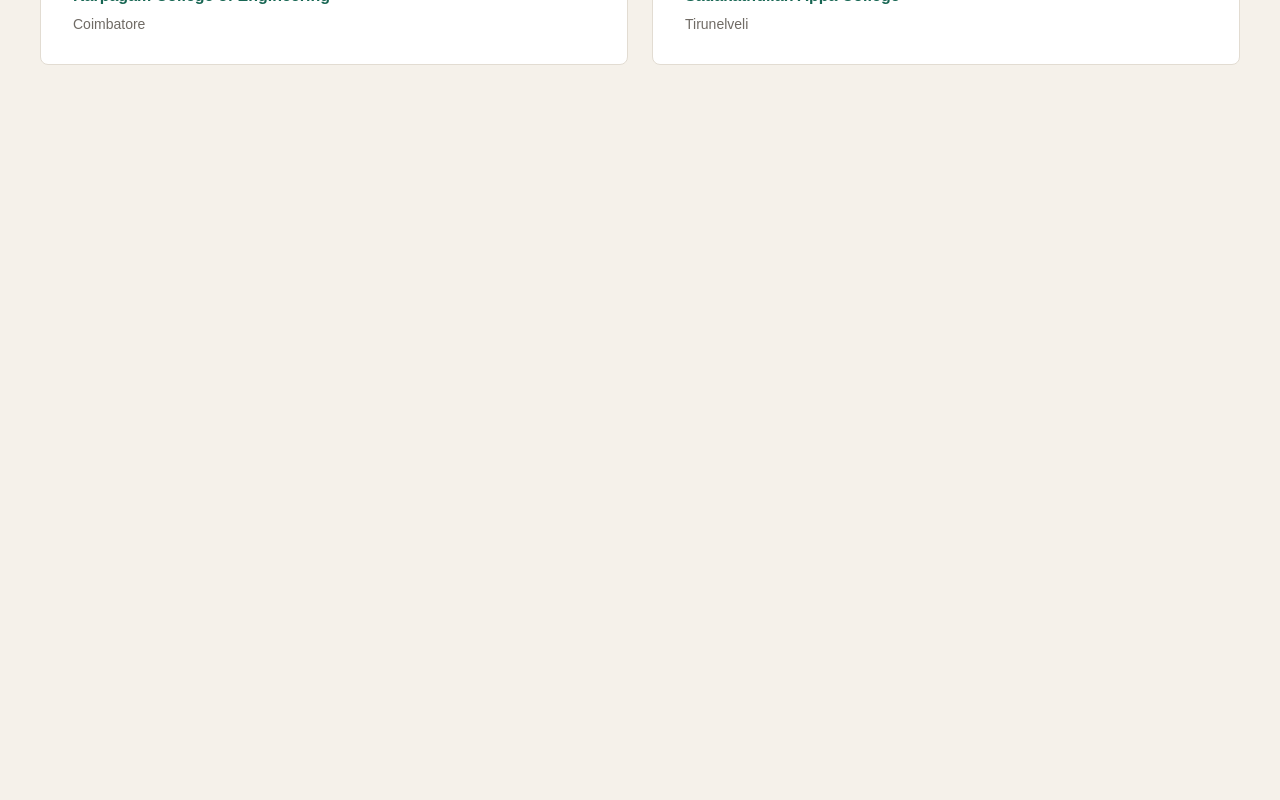
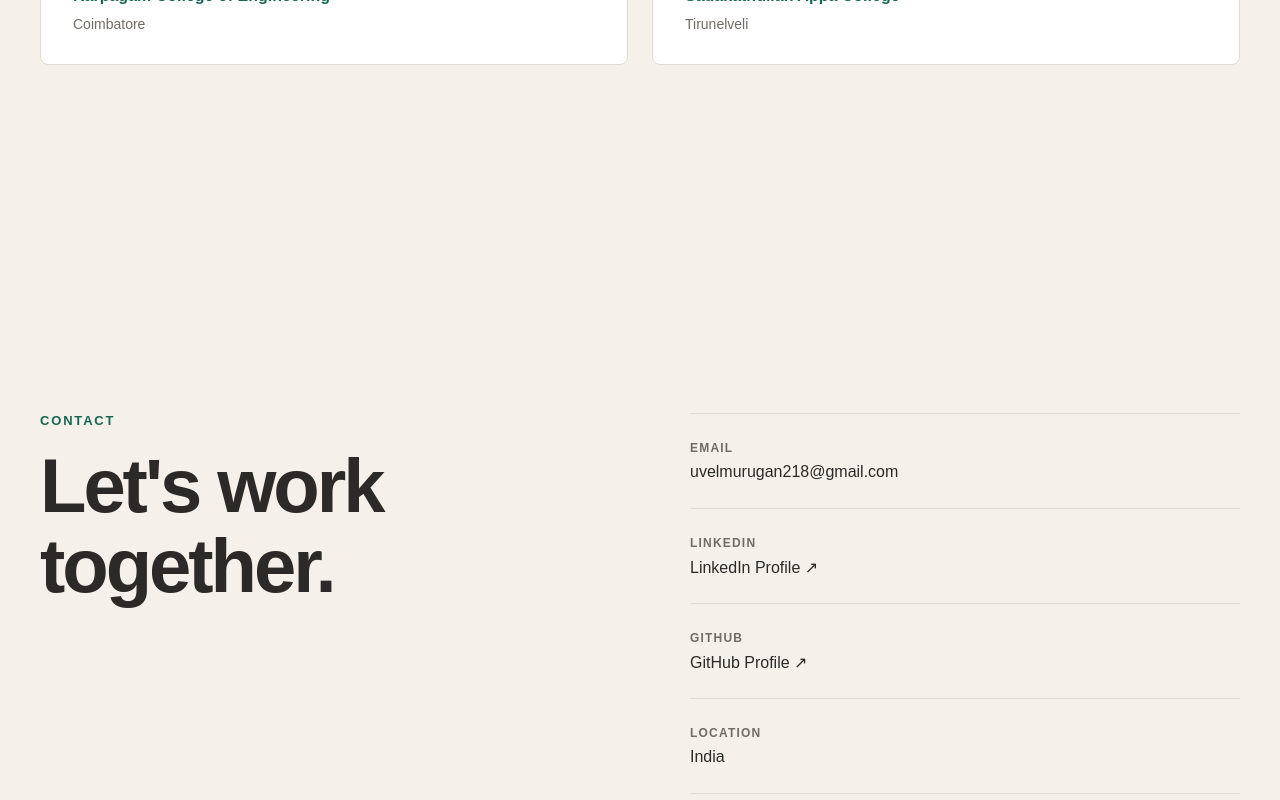
Before and after one commit to Velmurugan-02/VELMURUGAN_PORTFOLIO, a React app: page / in a window 1280 px wide. Shown: the part 5200-6000 px from the top of the page. Before the commit the page ends 5442 px from the top, so only its background shows below. Built offline with nearby package versions, Linux system fonts and the light colour scheme; the HTML template or start-up script is replaced by a standard one.

Commit message:
Contact section is added

```diff
--- a/src/App.css
+++ b/src/App.css
@@ -691,6 +691,69 @@
   font-size: 14px;
 }
 
+/* Contact Section */
+.contact {
+  min-height: calc(100vh - 76px);
+  display: flex;
+  align-items: center;
+  padding: 100px 0;
+}
+
+.contact-content {
+  display: grid;
+  grid-template-columns: 1fr 1fr;
+  gap: 100px;
+  align-items: start;
+}
+
+.contact-intro {
+  max-width: 600px;
+}
+
+.contact-intro h2 {
+  margin-bottom: 30px;
+  color: var(--text-primary);
+  font-size: clamp(50px, 6vw, 76px);
+  line-height: 1.05;
+  font-weight: 700;
+  letter-spacing: -0.04em;
+}
+
+.contact-details {
+  border-top: 1px solid var(--border);
+}
+
+.contact-item {
+  min-height: 95px;
+  display: flex;
+  flex-direction: column;
+  justify-content: center;
+  gap: 8px;
+  padding: 18px 0;
+  border-bottom: 1px solid var(--border);
+}
+
+.contact-label {
+  color: var(--text-secondary);
+  font-size: 12px;
+  font-weight: 600;
+  text-transform: uppercase;
+  letter-spacing: 0.1em;
+}
+
+.contact-value {
+  color: var(--text-primary);
+  font-size: 16px;
+  font-weight: 500;
+
+  transition: color 0.2s ease;
+}
+
+a.contact-item:hover .contact-value {
+  color: var(--accent);
+}
+
+
 /* Responsive Styles */
 @media (max-width: 768px) {
   .desktop-nav {
@@ -920,4 +983,23 @@
     font-size: 23px;
   }
 
+  /* Contact Section */
+  .contact {
+    min-height: auto;
+    padding: 80px 0;
+  }
+
+  .contact-content {
+    grid-template-columns: 1fr;
+    gap: 50px;
+  }
+
+  .contact-intro h2 {
+    font-size: clamp(46px, 12vw, 60px);
+  }
+
+  .contact-item {
+    min-height: 85px;
+  }
+
 }
--- a/src/App.jsx
+++ b/src/App.jsx
@@ -6,6 +6,7 @@ import Skills from './components/Skills';
 import Projects from './components/Projects';
 import Experience from './components/Experience';
 import Education from './components/Education';
+import Contact from './components/Contact';
 
 function App() {
   return (
@@ -18,6 +19,7 @@ function App() {
         <Projects />
         <Experience />
         <Education />
+        <Contact />
       </main>
     </>
   );
--- /dev/null
+++ b/src/components/Contact.jsx
@@ -0,0 +1,92 @@
+function Contact() {
+    return (
+        <section id="contact" className="contact section">
+            <div className="container">
+
+                <div className="contact-content">
+
+                    {/* LEFT SIDE */}
+
+                    <div className="contact-intro">
+
+                        <p className="section-label">
+                            CONTACT
+                        </p>
+
+                        <h2>
+                            Let's work
+                            <br />
+                            together.
+                        </h2>
+                    </div>
+
+
+                    {/* RIGHT SIDE */}
+
+                    <div className="contact-details">
+
+                        <a
+                            href="mailto:uvelmurugan218@gmail.com"
+                            className="contact-item"
+                        >
+                            <span className="contact-label">
+                                Email
+                            </span>
+
+                            <span className="contact-value">
+                                uvelmurugan218@gmail.com
+                            </span>
+                        </a>
+
+
+                        <a
+                            href="https://www.linkedin.com/in/velmurugan-u-44170b285/"
+                            target="_blank"
+                            rel="noreferrer"
+                            className="contact-item"
+                        >
+                            <span className="contact-label">
+                                LinkedIn
+                            </span>
+
+                            <span className="contact-value">
+                                LinkedIn Profile ↗
+                            </span>
+                        </a>
+
+                        <a
+                            href="https://github.com/Velmurugan-02"
+                            target="_blank"
+                            rel="noreferrer"
+                            className="contact-item"
+                        >
+                            <span className="contact-label">
+                                GitHub
+                            </span>
+
+                            <span className="contact-value">
+                                GitHub Profile ↗
+                            </span>
+                        </a>
+
+
+                        <div className="contact-item">
+                            <span className="contact-label">
+                                Location
+                            </span>
+
+                            <span className="contact-value">
+                                India
+                            </span>
+                        </div>
+
+                    </div>
+
+                </div>
+
+            </div>
+        </section>
+    );
+}
+
+export default Contact;
```
